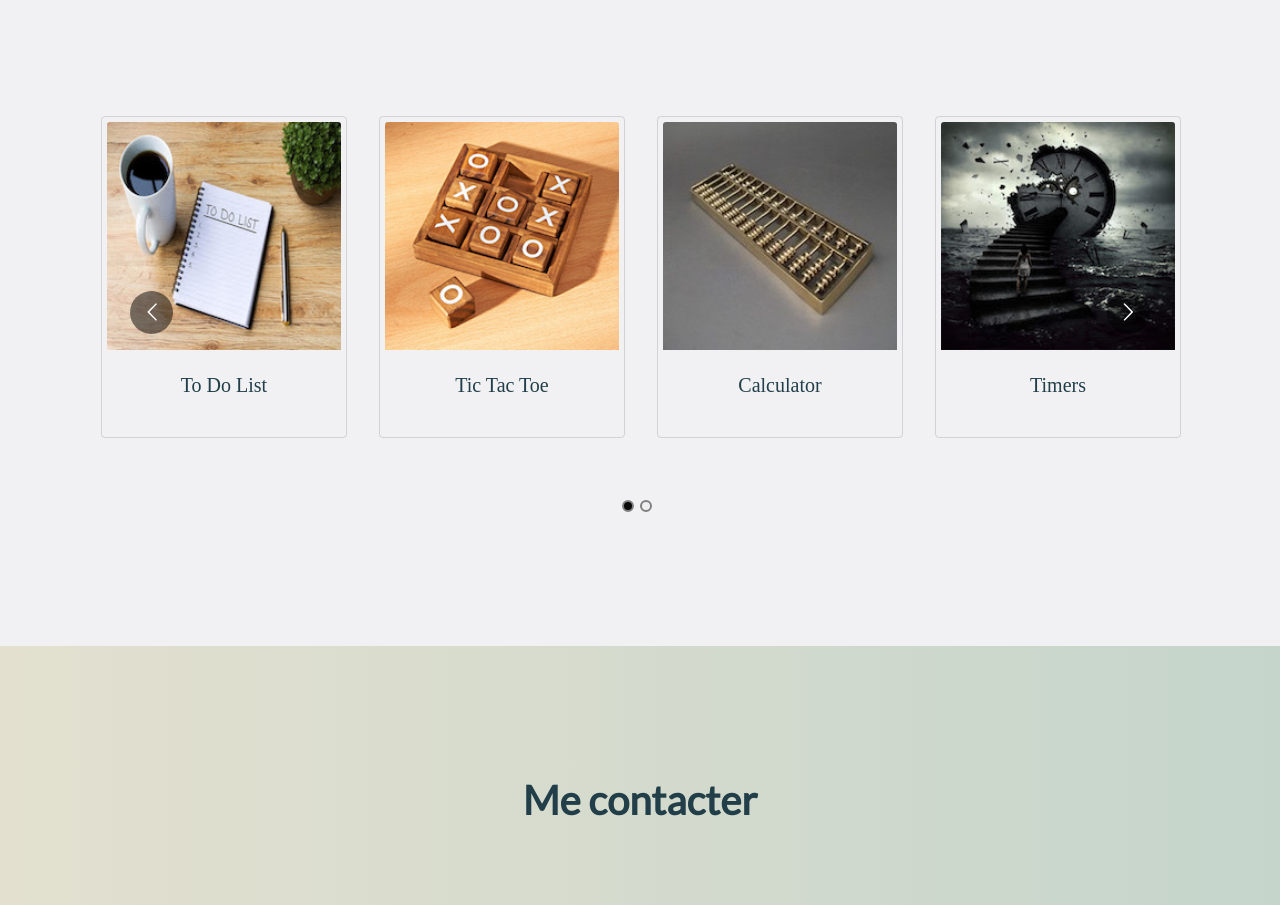
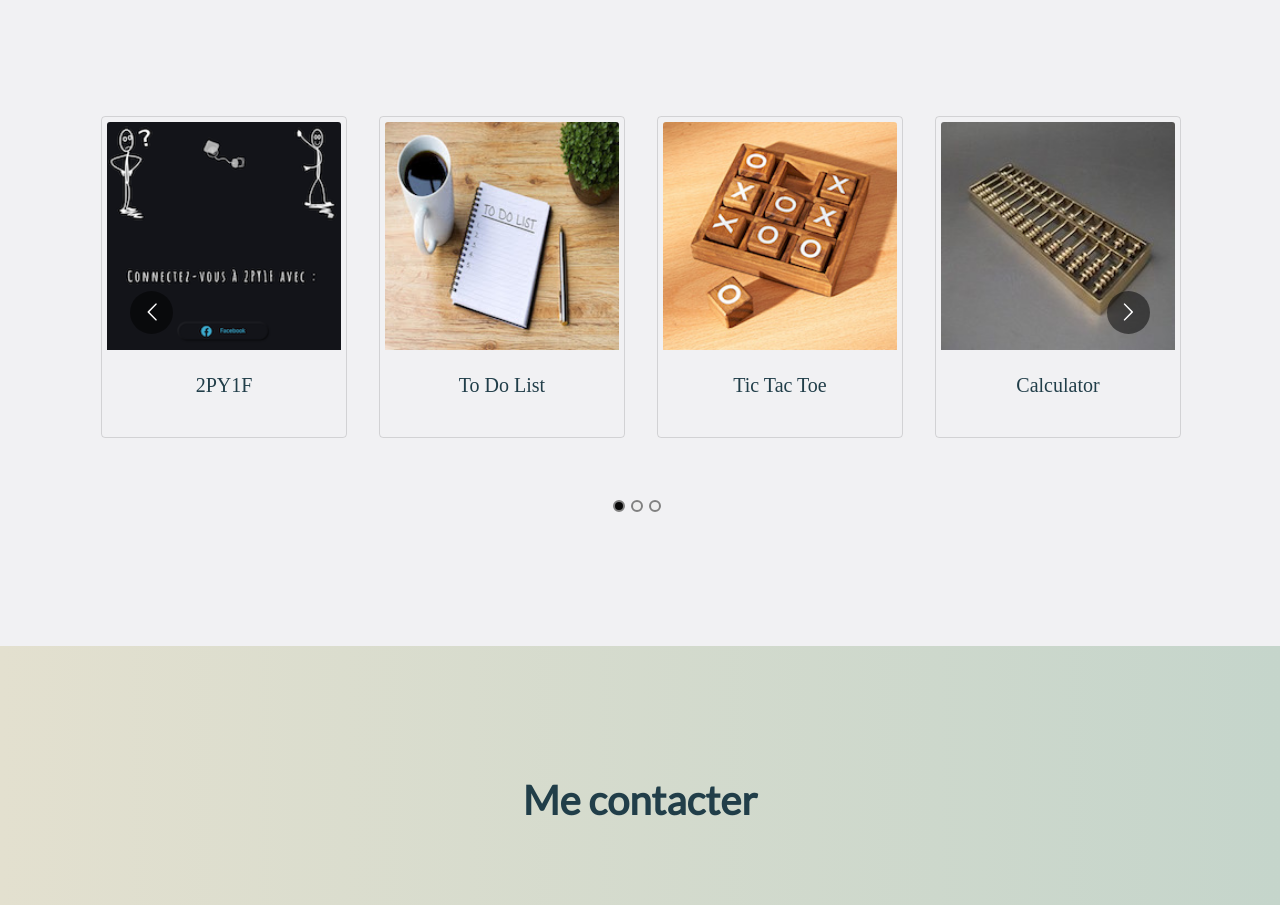
Before and after one commit to DavidPayet/david_portfolio, a React (Create React App) app: page / in a window 1280 px wide. Shown: the part 2540-3445 px from the top of the page. Built offline with nearby package versions, Linux system fonts and the light colour scheme; a web font is replaced by a local one.

Commit message:
add 2PY1F app

```diff
--- /dev/null
+++ b/src/components/Dpy1fCard.jsx
@@ -0,0 +1,28 @@
+import React from 'react';
+import {
+  Card,
+  CardImg,
+  CardBody,
+  CardTitle,
+  NavLink
+} from 'reactstrap';
+
+import './Card.scss';
+
+const Dpy1fCard = () => {
+  return (
+    <div className="Card">
+      <NavLink href="https://2py1f.netlify.com">
+      <Card className="card">
+        <CardImg top width="100%" src="/medias/dpy1f2.png" alt="2py1f-img" />
+        <CardBody>
+          <CardTitle className="title" >2PY1F</CardTitle>
+
+        </CardBody>
+      </Card>
+      </NavLink>
+    </div>
+  );
+};
+
+export default Dpy1fCard;
--- a/src/components/Portfolio.jsx
+++ b/src/components/Portfolio.jsx
@@ -10,6 +10,7 @@ import SnakeCard from './SnakeCard';
 import TicTacToeCard from './TicTacToeCard';
 import ChessPlayersCard from './ChessPlayersCard';
 import DatePickerCard from './DatePickerCard';
+import Dpy1fCard from './Dpy1fCard';
 
 import './Portfolio.scss';
 
@@ -44,6 +45,7 @@ const Portfolio = () => {
           showDots={true}
           className="carousel"
         >
+          <Dpy1fCard />
           <ToDoListCard />
           <TicTacToeCard />
           <CalculatorCard />
```
Also changed, not shown: public/medias/dpy1f2.png (added).
